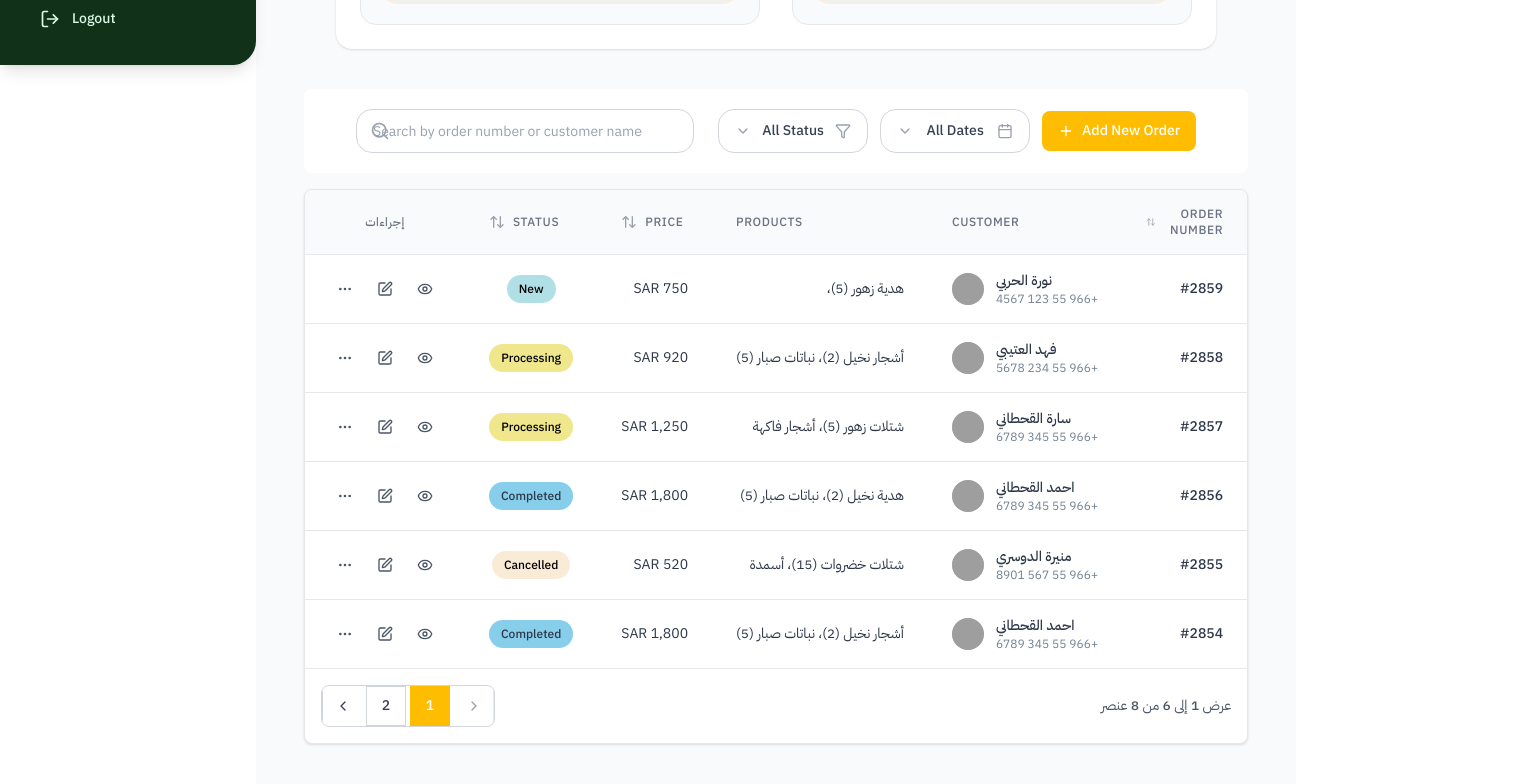
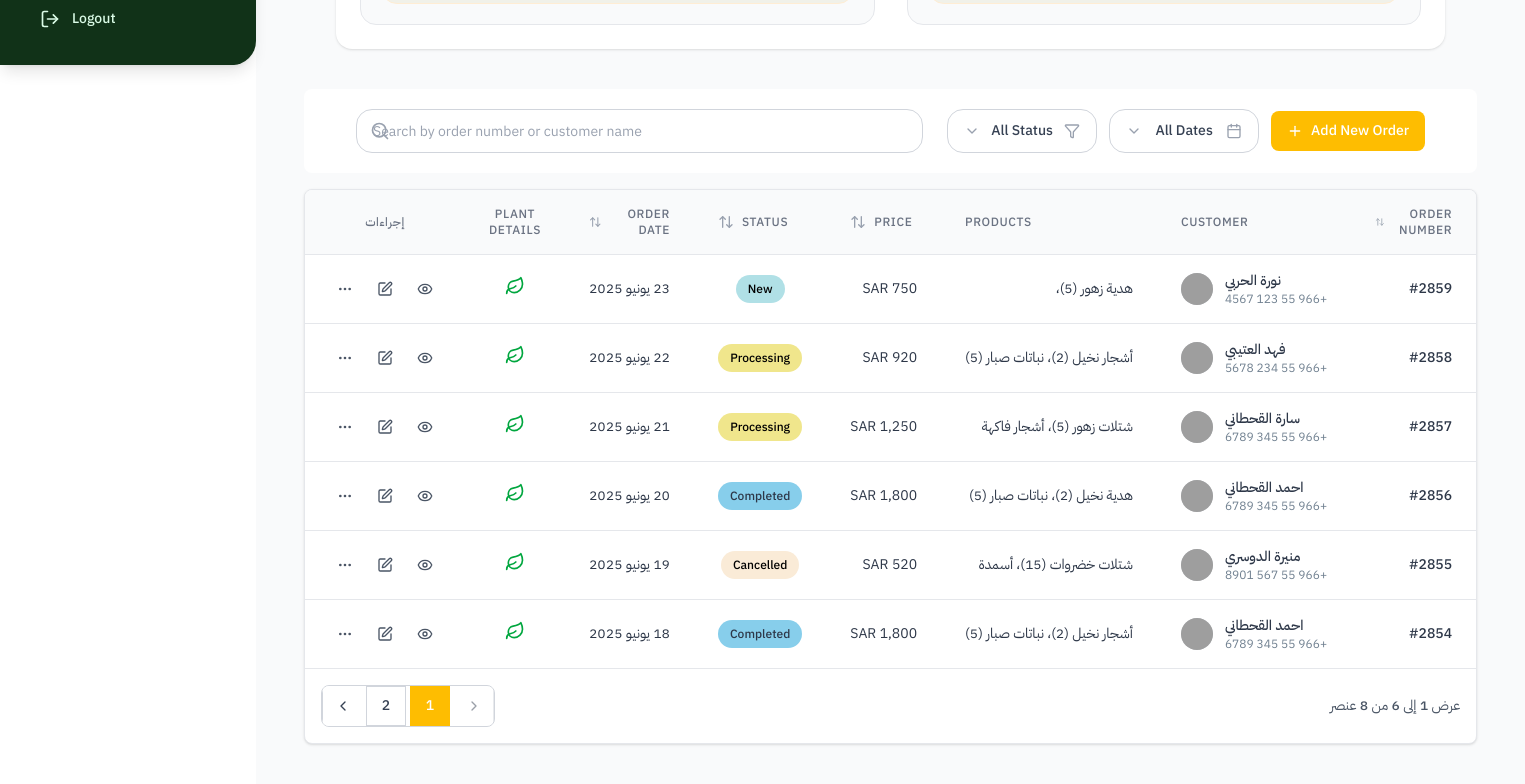
Before and after one commit to ahmedabdelhaleemnoby/dirwaza, a Next.js app in the folder dirwaza-frontend/: page /en/dashboard/nursery-orders in a window 1280 px wide. Shown: the part 735-1519 px from the top of the page, 1525 px wide, since content can reach past the window. Built offline with nearby package versions, Linux system fonts and the light colour scheme; grey boxes are pictures that could not be loaded.

Commit message:
refactor: simplify DynamicTable component by removing unused imports, enhancing type definitions, and improving responsive class handling

```diff
--- a/dirwaza-frontend/src/components/ui/DynamicTable.tsx
+++ b/dirwaza-frontend/src/components/ui/DynamicTable.tsx
@@ -1,6 +1,4 @@
-import React, { useState, useEffect, ReactNode } from 'react';
-import { useTranslations } from 'next-intl';
-import Image from 'next/image';
+import React, { useState, ReactNode } from 'react';
 import {
   ChevronLeft,
   ChevronRight,
@@ -8,14 +6,10 @@ import {
   ArrowUpDown,
   ArrowUp,
   ArrowDown,
-  Eye,
-  Edit,
-  MoreHorizontal,
-  Trash2,
 } from 'lucide-react';
 
 // Types for table configuration
-interface TableColumn<T = any> {
+interface TableColumn<T = Record<string, unknown>> {
   id: string;
   label: string;
   labelEn: string;
@@ -23,7 +17,7 @@ interface TableColumn<T = any> {
   width?: string;
   sortable?: boolean;
   searchable?: boolean;
-  render?: (item: T, value: any) => ReactNode;
+  render?: (item: T, value: unknown) => ReactNode;
   align?: 'left' | 'center' | 'right';
   responsive?: {
     hidden?: ('sm' | 'md' | 'lg' | 'xl')[];
@@ -31,7 +25,7 @@ interface TableColumn<T = any> {
   };
 }
 
-interface TableAction<T = any> {
+interface TableAction<T = Record<string, unknown>> {
   id: string;
   label: string;
   labelEn: string;
@@ -46,7 +40,7 @@ interface SortConfig {
   direction: 'asc' | 'desc';
 }
 
-interface TableData<T = any> {
+interface TableData<T = Record<string, unknown>> {
   items: T[];
   totalItems: number;
   currentPage: number;
@@ -55,7 +49,7 @@ interface TableData<T = any> {
   error?: string | null;
 }
 
-interface DynamicTableProps<T = any> {
+interface DynamicTableProps<T = Record<string, unknown>> {
   data: TableData<T>;
   columns: TableColumn<T>[];
   actions?: TableAction<T>[];
@@ -79,15 +73,14 @@ interface DynamicTableProps<T = any> {
   variant?: 'default' | 'minimal' | 'bordered';
 }
 
-function DynamicTable<T = any>({
+function DynamicTable<T = Record<string, unknown>>({
   data,
   columns,
   actions = [],
   onPageChange,
   onSort,
-  onSearch,
+
   onRefresh,
-  searchPlaceholder = "بحث...",
   emptyMessage = "لا توجد بيانات للعرض",
   itemsPerPage = 10,
   className = "",
@@ -97,25 +90,11 @@ function DynamicTable<T = any>({
   hoverable = true,
   responsive = true,
   stickyHeader = false,
-  showSearch = false,
   showPagination = true,
   showItemsCount = true,
   variant = 'default',
 }: DynamicTableProps<T>) {
-  const t = useTranslations("NurseryOrders");
-  const [searchQuery, setSearchQuery] = useState("");
   const [sortConfig, setSortConfig] = useState<SortConfig | null>(null);
-  const [selectedItems, setSelectedItems] = useState<T[]>([]);
-
-  // Handle search with debounce
-  useEffect(() => {
-    if (onSearch) {
-      const debounceTimer = setTimeout(() => {
-        onSearch(searchQuery);
-      }, 300);
-      return () => clearTimeout(debounceTimer);
-    }
-  }, [searchQuery, onSearch]);
 
   // Handle sorting
   const handleSort = (key: string) => {
@@ -142,29 +121,44 @@ function DynamicTable<T = any>({
   };
 
   // Render cell content
-  const renderCell = (column: TableColumn<T>, item: T) => {
+  const renderCell = (column: TableColumn<T>, item: T): ReactNode => {
     const value = typeof column.key === 'string'
-      ? (item as any)[column.key]
+      ? (item as Record<string, unknown>)[column.key]
       : undefined;
 
     if (column.render) {
       return column.render(item, value);
     }
 
-    return value;
+    return String(value || '');
   };
 
-  // Get responsive classes
+  // Get responsive classes - Fixed to use proper Tailwind classes
   const getResponsiveClasses = (column: TableColumn<T>) => {
     if (!column.responsive?.hidden) return '';
 
-    return column.responsive.hidden
-      .map(breakpoint => `${breakpoint}:hidden`)
-      .join(' ');
+    const classes: string[] = [];
+    column.responsive.hidden.forEach(breakpoint => {
+      switch (breakpoint) {
+        case 'sm':
+          classes.push('hidden', 'sm:table-cell');
+          break;
+        case 'md':
+          classes.push('hidden', 'md:table-cell');
+          break;
+        case 'lg':
+          classes.push('hidden', 'lg:table-cell');
+          break;
+        case 'xl':
+          classes.push('hidden', 'xl:table-cell');
+          break;
+      }
+    });
+    return classes.join(' ');
   };
 
   // Mobile card component
-  const MobileCard: React.FC<{ item: T; index: number }> = ({ item, index }) => {
+  const MobileCard: React.FC<{ item: T; index: number }> = ({ item,  }) => {
     const priorityColumns = columns
       .filter(col => col.responsive?.priority)
       .sort((a, b) => (a.responsive?.priority || 0) - (b.responsive?.priority || 0))
@@ -370,7 +364,6 @@ function DynamicTable<T = any>({
                   className={`
                     px-6 py-4 text-xs font-medium text-gray-500 uppercase tracking-wider border-b border-gray-200
                     ${column.align === 'center' ? 'text-center' : column.align === 'left' ? 'text-left' : 'text-right'}
-                    ${column.width ? `w-[${column.width}]` : ''}
                     ${getResponsiveClasses(column)}
                     ${column.sortable ? 'cursor-pointer hover:bg-gray-100' : ''}
                   `}
@@ -392,13 +385,13 @@ function DynamicTable<T = any>({
           </thead>
 
           {/* Table Body */}
-          <tbody className={`bg-white divide-y divide-gray-200 ${striped ? 'divide-gray-100' : ''}`}>
+          <tbody className={`bg-white divide-y divide-gray-200`}>
             {data.items.map((item, index) => (
               <tr
                 key={index}
                 className={`
                   ${hoverable ? 'hover:bg-gray-50' : ''}
-                  ${striped && index % 2 === 1 ? 'bg-gray-25' : ''}
+                  ${striped && index % 2 === 1 ? 'bg-gray-50' : ''}
                   transition-colors
                 `}
               >
```
